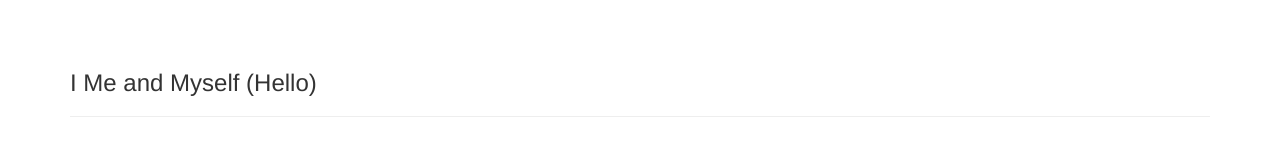
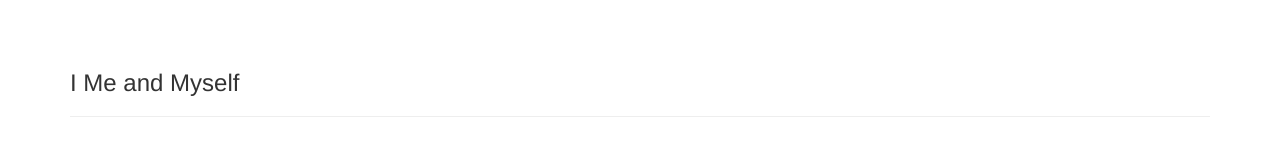
Before and after one commit to Sambhuti/blog-sam, a plain HTML site: page index.html in a window 1280 px wide. Shown: the part 286-446 px from the top of the page. Drawn offline with Linux system fonts and the light colour scheme.

Commit message:
Revert "hello"
This reverts commit 529a27af6bc476e3b3a847a8a86204c91d95b0ac.

```diff
--- a/index.html
+++ b/index.html
@@ -65,7 +65,7 @@
     <div class="container">
         <section class="page-header" id="gallery">
 
-            <h3>I Me and Myself (Hello)</h3>
+            <h3>I Me and Myself</h3>
                 </div>
 
                 <div class="carousel slide" id="#screenshot-carousel" data-ride="carousel">
```
